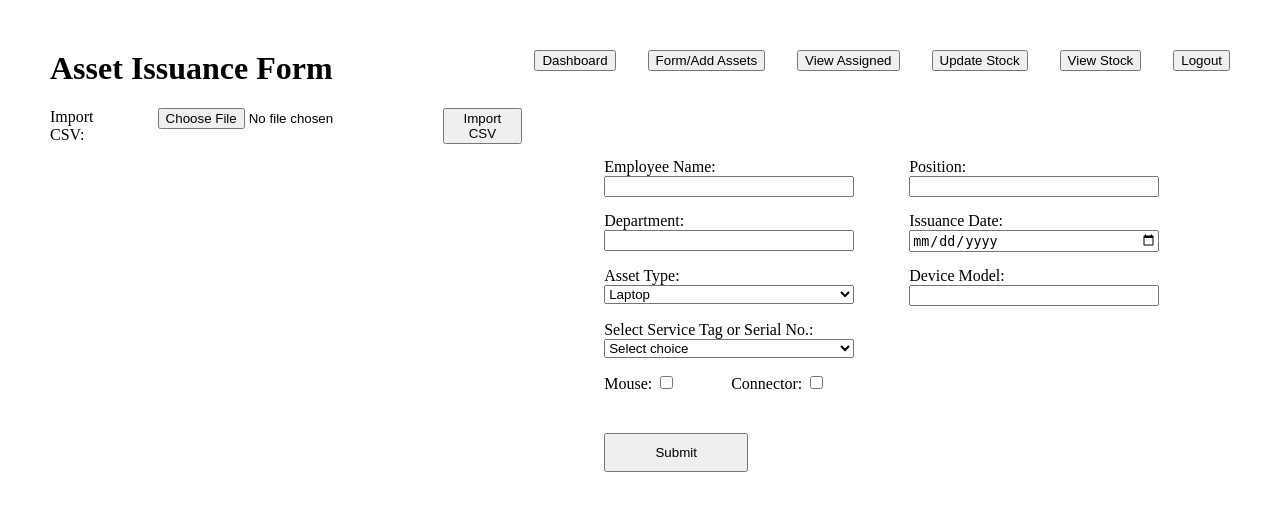
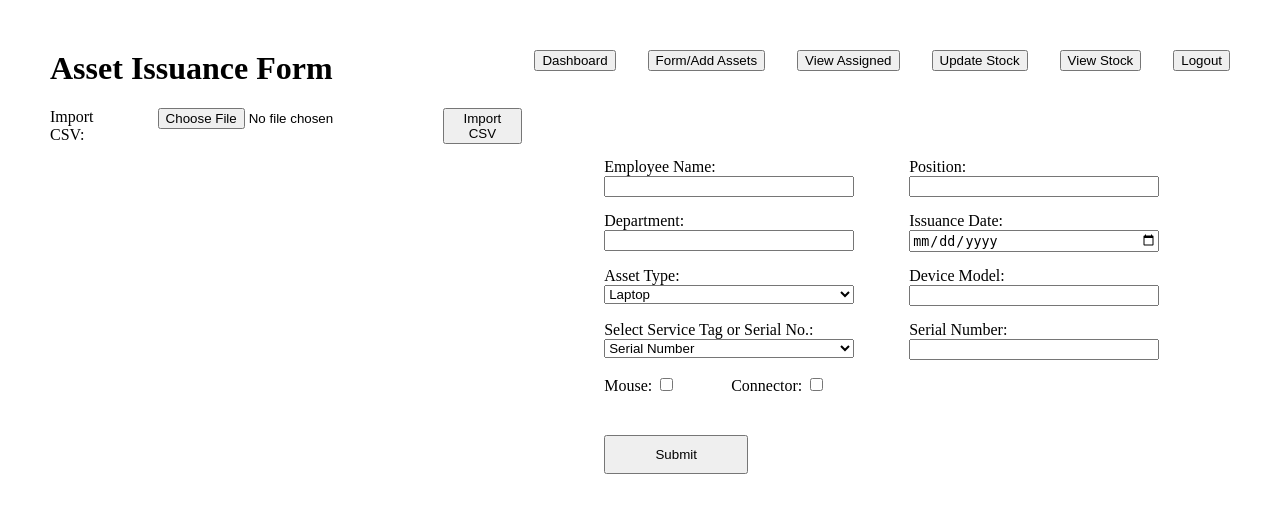
Before and after one commit to Sanith726484/ITAM, a PHP site: page / in a window 1280 px wide. Shown: the top 513 px of the page. Run offline with PHP 8.4, Linux system fonts and the light colour scheme; the visitor is signed in with stand-in values (Sample User, id 1).

Commit message:
update dropdown condition

```diff
--- a/php/index.php
+++ b/php/index.php
@@ -64,7 +64,6 @@
                 echo ' <form action="view_assigned.php" method="get">
                     <button type="submit">View Assets</button>
                 </form> ';
-                // ob_end_flush(); // Flush the output buffer and send the headers
                 exit();
             } else {
                 echo "Error uploading CSV file.";
@@ -98,7 +97,6 @@
                     </div>
                 </div>
 
-
                 <div class="employee_details_field">
                     <div>
                         <label for="asset_type">Asset Type:</label>
@@ -114,30 +112,28 @@
                     </div>
                 </div>
 
-
                 <div class="employee_details_field">
                     <div>
                         <label for="service_or_serial">Select Service Tag or Serial No.:</label>
-                        <select id="service_or_serial" name="service_or_serial" onchange="toggleFields()">
-                            <option value="blank">Select choice</option>
+                        <select id="service_or_serial" name="service_or_serial" onchange="toggleFields()" required>
+                            <option value="serial_number">Serial Number</option>
                             <option value="service_tag">Service Tag</option>
-                            <option value="serial_number">Serial Number</option>
                         </select>
                     </div>
 
-                    <div class="employee_details_field" id="service_tag_field" style="display: none" >
+                    <div class="employee_details_field" id="serial_number_field">
+                        <div>
+                            <label for="serial_number">Serial Number:</label>
+                            <input type="text" id="serial_number" name="serial_number">
+                        </div>
+                    </div>
+                    <div class="employee_details_field" id="service_tag_field"  style="display: none">
                         <div>
                             <label for="service_tag">Service Tag:</label>
                             <input type="text" id="service_tag" name="service_tag">
                         </div>
                     </div>
 
-                    <div class="employee_details_field" id="serial_number_field" style="display: none">
-                        <div>
-                            <label for="serial_number">Serial Number:</label>
-                            <input type="text" id="serial_number" name="serial_number" required>
-                        </div>
-                    </div>
                 </div>
 
                 <div class="checkbox_fields">
@@ -154,26 +150,46 @@
             </form>
         </div>
     </div>
-
 </body>
 </html>
-
 <script>
         function toggleFields() {
             var selectedOption = document.getElementById("service_or_serial").value;
             var serviceTagField = document.getElementById("service_tag_field");
             var serialNumberField = document.getElementById("serial_number_field");
 
-        if (selectedOption === "service_tag") {
+            if (selectedOption === "serial_number") {
+                serviceTagField.style.display = "none";
+                serialNumberField.style.display = "block";
+                document.getElementById("service_tag").required = false;
+                document.getElementById("serial_number").required = true;
+                document.getElementById("service_tag").value = ""; // Clear service tag field
+            } else {
                 serviceTagField.style.display = "block";
                 serialNumberField.style.display = "none";
-        } else if (selectedOption === "serial_number") {
-            serviceTagField.style.display = "none";
-            serialNumberField.style.display = "block";
-        } else {
-            serviceTagField.style.display = "none";
-            serialNumberField.style.display = "none";
+                document.getElementById("service_tag").required = false;
+                document.getElementById("serial_number").required = false;
+                document.getElementById("service_tag").value = ""; // Clear service tag field
+                document.getElementById("serial_number").value = ""; // Clear serial number field
             }
+        }
+
+        function validateForm() {
+            var selectedOption = document.getElementById("service_or_serial").value;
+            var serviceTag = document.getElementById("service_tag").value.trim();
+            var serialNumber = document.getElementById("serial_number").value.trim();
+
+            if (selectedOption === "service_tag" && serviceTag === "") {
+                alert("Service Tag cannot be empty.");
+                return false;
+            }
+
+            if (selectedOption === "serial_number" && serialNumber === "") {
+                alert("Serial Number cannot be empty.");
+                return false;
+            }
+
+            return true; // Allow form submission
         }
     </script>
 
```
Lines whose indentation alone changed are shown as unchanged.
